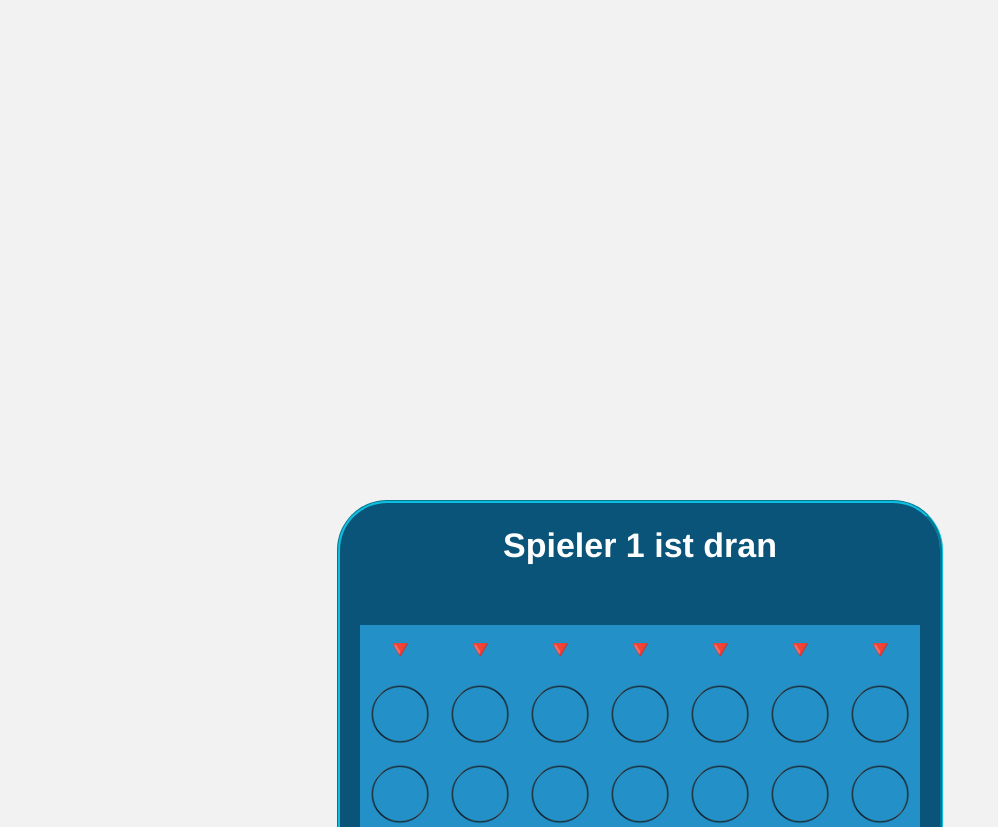
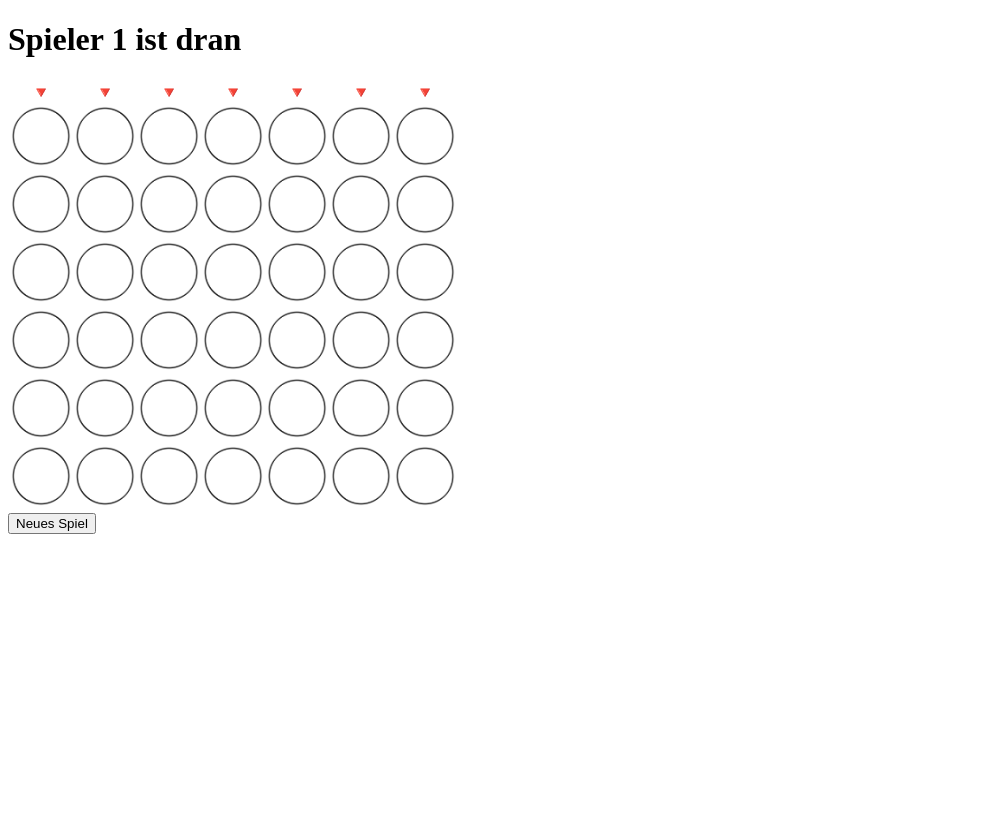
Before and after one commit to jvv1111/4Gewinnt, a plain HTML site: page 4Gewinnt.html in a window 1280 px wide. Shown: the top 827 px of the page, without its empty margins (0-998 px from the left). After the commit the page ends 800 px from the top, so only its background shows below. Drawn offline with Linux system fonts and the light colour scheme.

Commit message:
Update 4Gewinnt.css

```diff
--- a/4Gewinnt.css
+++ b/4Gewinnt.css
@@ -1,112 +1,111 @@
-body {
-    background-color: #f2f2f2;
-}
+<!DOCTYPE html>
+<html lang="en">
 
-#spielfeld {
-    width: 600px;
-    margin: auto;
-    margin-top: 500px;
-    text-align: center;
-    user-select: none;
-    border-radius: 50px;
-    border-style: groove;
-    border-color: #0ebee1;
-    background-color: #0a5479;
-}
+<head>
+    <!--Einbindung der css datei-->
+    <link rel="stylesheet" href="4Gewinnt.css">
+    <meta charset="UTF-8">
+    <meta http-equiv="X-UA-Compatible" content="IE=edge">
+    <meta name="viewport" content="width=device-width, initial-scale=1.0">
+    <!--Ende der css datei-->
 
-h1#spieler {
-    font-family: Helvetica, Arial, sans-serif;
-    font-size: 34px;
-    font-weight: bold;
-    margin-bottom: 100px;
-    color: white;
-}
+    <!--Titel-->
+    <title>4Gewinnt</title>
 
-tr.dreieck th.sp1Dran {
-    caret-color: yellow;
-    cursor: yellow;
-}
+    <script src="4Gewinnt.js" defer></script>
 
-tr.dreieck th.sp2Dran{
-    caret-color: red;
-    cursor: red;
-}
+</head>
 
-table {
-    background-color: #2391c8;
-    border-collapse: collapse;
-    border: 10px solid #0a5479;
-    border-radius: 10px;
-    margin: 0 auto;
-    transform: translateY(-50px);
-}
+<body>
+    <!--Anfang des Spielfelds grober Aufbau-->
+    <div id="spielfeld">
+        <h1 id ="spieler">Spieler 1 ist dran</h1>
+        <table>
+            <thead>
+                <tr class="dreieck">
+                    <th id="dreieck1">&#128315;&#xfe0e;</th>
+                    <th id="dreieck2">&#128315;&#xfe0e;</th>
+                    <th id="dreieck3">&#128315;&#xfe0e;</th>
+                    <th id="dreieck4">&#128315;&#xfe0e;</th>
+                    <th id="dreieck5">&#128315;&#xfe0e;</th>
+                    <th id="dreieck6">&#128315;&#xfe0e;</th>
+                    <th id="dreieck7">&#128315;&#xfe0e;</th>
+                </tr>
+            </thead>
+            <tbody>
+                <!--Reihe 1-->
+                <tr id="reihe1">
+                    <td><img id="arr5" src="kreis_nichts.png" width="60" height="60"></td>
+                    <td><img id="arr11" src="kreis_nichts.png" width="60" height="60"></td>
+                    <td><img id="arr17" src="kreis_nichts.png" width="60" height="60"></td>
+                    <td><img id="arr23" src="kreis_nichts.png" width="60" height="60"></td>
+                    <td><img id="arr29" src="kreis_nichts.png" width="60" height="60"></td>
+                    <td><img id="arr35" src="kreis_nichts.png" width="60" height="60"></td>
+                    <td><img id="arr41" src="kreis_nichts.png" width="60" height="60"></td>
+                </tr>
+                <!--Reihe 2-->
+                <tr id="reihe2">
+                    <td><img id="arr4" src="kreis_nichts.png" width="60" height="60"></td>
+                    <td><img id="arr10" src="kreis_nichts.png" width="60" height="60"></td>
+                    <td><img id="arr16" src="kreis_nichts.png" width="60" height="60"></td>
+                    <td><img id="arr22" src="kreis_nichts.png" width="60" height="60"></td>
+                    <td><img id="arr28" src="kreis_nichts.png" width="60" height="60"></td>
+                    <td><img id="arr34" src="kreis_nichts.png" width="60" height="60"></td>
+                    <td><img id="arr40" src="kreis_nichts.png" width="60" height="60"></td>
+                </tr>
+                <!--Reihe 3-->
+                <tr id="reihe3">
+                    <td><img id="arr3" src="kreis_nichts.png" width="60" height="60"></td>
+                    <td><img id="arr9" src="kreis_nichts.png" width="60" height="60"></td>
+                    <td><img id="arr15" src="kreis_nichts.png" width="60" height="60"></td>
+                    <td><img id="arr21" src="kreis_nichts.png" width="60" height="60"></td>
+                    <td><img id="arr27" src="kreis_nichts.png" width="60" height="60"></td>
+                    <td><img id="arr33" src="kreis_nichts.png" width="60" height="60"></td>
+                    <td><img id="arr39" src="kreis_nichts.png" width="60" height="60"></td>
+                </tr>
 
-element.style {
-    transform: translateY(-74px);
-}
+                <!--Reihe 4-->
+                <tr id="reihe4">
+                    <td><img id="arr2" src="kreis_nichts.png" width="60" height="60"></td>
+                    <td><img id="arr8" src="kreis_nichts.png" width="60" height="60"></td>
+                    <td><img id="arr14" src="kreis_nichts.png" width="60" height="60"></td>
+                    <td><img id="arr20" src="kreis_nichts.png" width="60" height="60"></td>
+                    <td><img id="arr26" src="kreis_nichts.png" width="60" height="60"></td>
+                    <td><img id="arr32" src="kreis_nichts.png" width="60" height="60"></td>
+                    <td><img id="arr38" src="kreis_nichts.png" width="60" height="60"></td>
+                </tr>
 
-tr.dreieck th {
-    font-size: 25px;
-    color: #0ebee1;
-    padding: 10px;
-    cursor: pointer;
-}
+                <!--Reihe 5-->
+                <tr id="reihe5">
+                    <td><img id="arr1" src="kreis_nichts.png" width="60" height="60"></td>
+                    <td><img id="arr7" src="kreis_nichts.png" width="60" height="60"></td>
+                    <td><img id="arr13" src="kreis_nichts.png" width="60" height="60"></td>
+                    <td><img id="arr19" src="kreis_nichts.png" width="60" height="60"></td>
+                    <td><img id="arr25" src="kreis_nichts.png" width="60" height="60"></td>
+                    <td><img id="arr31" src="kreis_nichts.png" width="60" height="60"></td>
+                    <td><img id="arr37" src="kreis_nichts.png" width="60" height="60"></td>
+                </tr>
 
-tr.dreieck th.spalte-deaktiviert {
-    cursor: not-allowed;
-    user-select: none;
-}
+                <!--Reihe 6-->
+                <tr id="reihe6">
+                    <td><img id="arr0" src="kreis_nichts.png" width="60" height="60"></td>
+                    <td><img id="arr6" src="kreis_nichts.png" width="60" height="60"></td>
+                    <td><img id="arr12" src="kreis_nichts.png" width="60" height="60"></td>
+                    <td><img id="arr18" src="kreis_nichts.png" width="60" height="60"></td>
+                    <td><img id="arr24" src="kreis_nichts.png" width="60" height="60"></td>
+                    <td><img id="arr30" src="kreis_nichts.png" width="60" height="60"></td>
+                    <td><img id="arr36" src="kreis_nichts.png" width="60" height="60"></td>
+                </tr>
+            </tbody>
+        </table>
+    </div>
 
-td {
-    padding: 10px;
-}
+    <button id="neustartButton"> Neues Spiel </button>
+</body>
 
-img {
-    display: block;
-    margin: 0 auto;
-    border-radius: 50%;
-}
-
-#neustartButton {
-    display: block;
-    margin: 20px auto;
-    padding: 10px 20px;
-    font-family: 'Segoe UI', Tahoma, Geneva, Verdana, sans-serif;
-    font-size: 25px;
-    font-weight: bold;
-    background-color: #0ebee1;
-    color: #fff;
-    border: none;
-    border-radius: 5px;
-    cursor: pointer;
-    user-select: none;
-}
-
-#neustartButton:hover {
-    background-color: #555555;
-}
-
-/* Die Bounce Animation ist noch in Bearbeitung, ich muss dafür sorgen, dass die Gelben und Roten Steine eine Bounce Animation bekommen - Jad */
-@keyframes bounce {
-    0% {
-        transform: translateY(0);
-    }
-
-    25% {
-        transform: translateY(-20px);
-    }
-
-    50% {
-        transform: translateY(0);
-    }
-
-    75% {
-        transform: translateY(-10px);
-    }
-
-    100% {
-        transform: translateY(0);
-    }
-}
-
-/* Wende die Bounce-Animation auf die Spielsteinbilder an */
+<section id="kreis">
+    <div class="rot">
+        <img src="" alt="">
+    </div>
+</section>
+</html>
```
